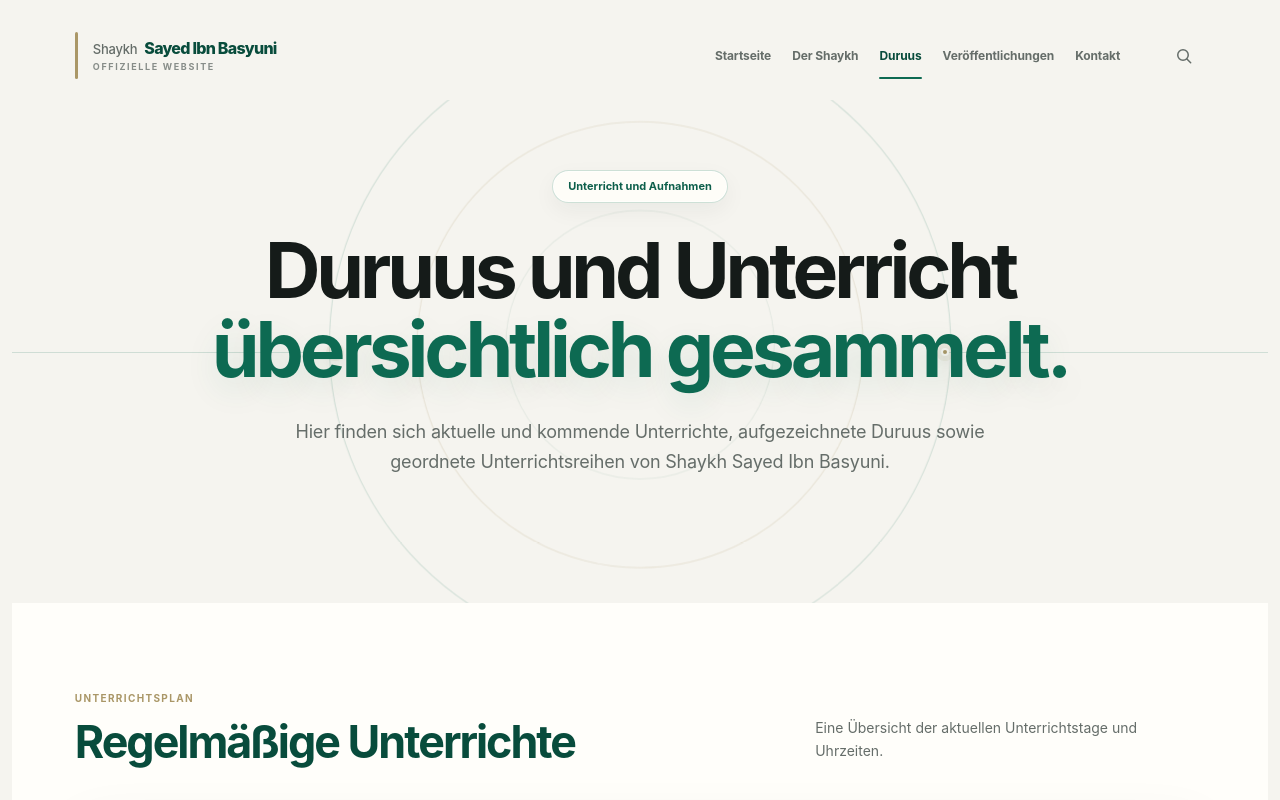
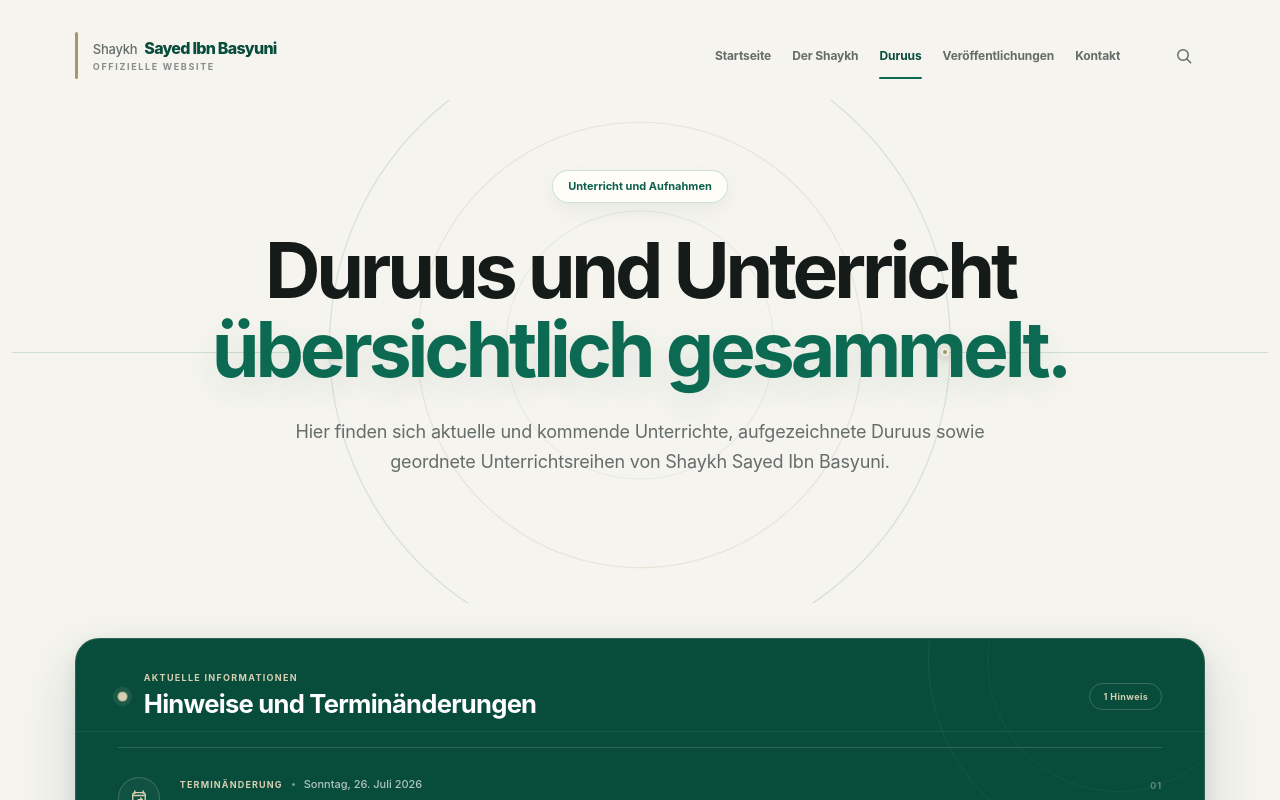
Before and after one commit to SoufianElfouzari/Shaykh-Sayed-Ibn-Basyuni-Website, a React (Vite) app: page /duruus in a window 1280 px wide. Shown: the top 800 px of the page. Built offline with nearby package versions, Linux system fonts and the light colour scheme.

Commit message:
feat: add notices banner to duruus page structure

```diff
--- a/src/pages/Duruus/Duruus.jsx
+++ b/src/pages/Duruus/Duruus.jsx
@@ -2,6 +2,7 @@ import Footer from "../Home/common/Footer/Footer";
 import Header from "../Home/common/Header/Header";
 import LessonSchedule from "../Home/common/LessonSchedule/LessonSchedule";
 import DuruusHero from "./DuruusHero/DuruusHero";
+import NoticesBanner from "./NoticesBanner/NoticesBanner";
 
 function Duruus() {
   return (
@@ -10,6 +11,7 @@ function Duruus() {
 
         <main>
             <DuruusHero />
+            <NoticesBanner />
             <LessonSchedule />
         </main>
 
```
